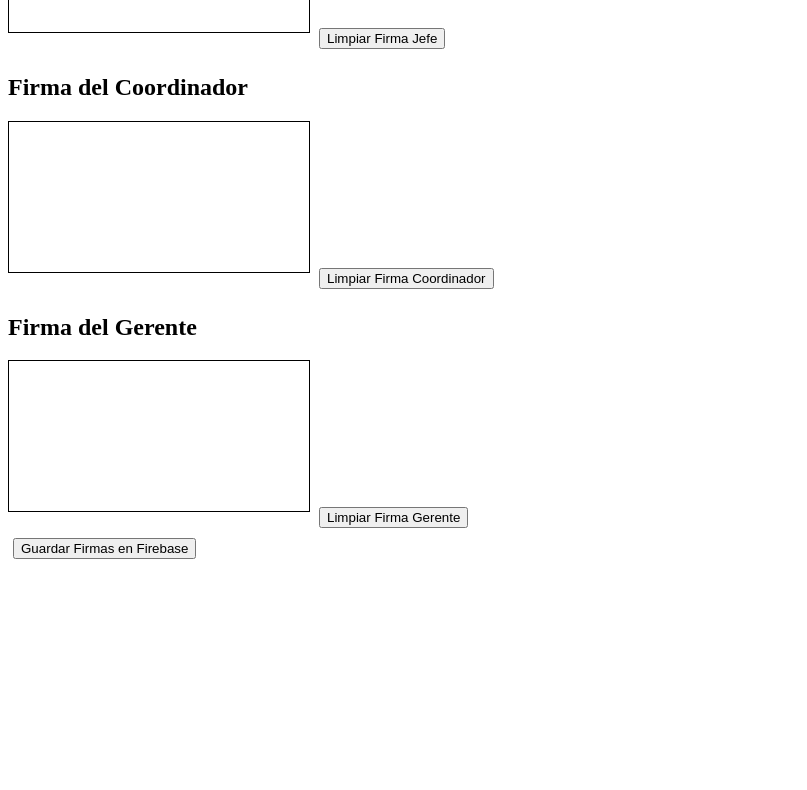
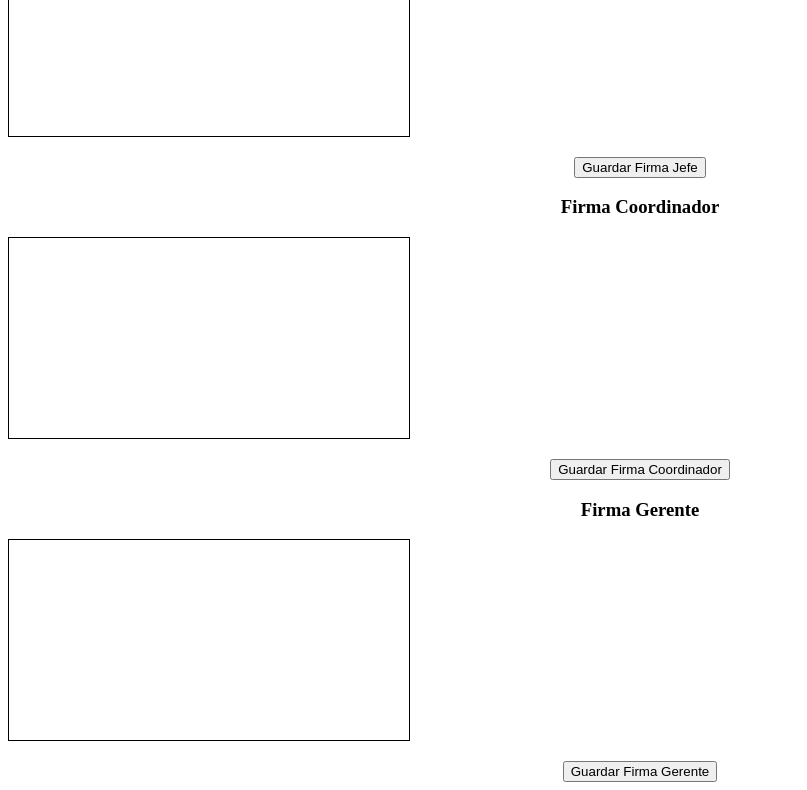
Before and after one commit to rmdesarrollo/firmas, a plain HTML site: page index.html in a window 1280 px wide. Shown: the part 186-976 px from the top of the page, without its empty margins (0-807 px from the left). Before the commit the page ends 800 px from the top, so only its background shows below. Drawn offline with Linux system fonts and the light colour scheme.

Commit message:
Update index.html

```diff
--- a/index.html
+++ b/index.html
@@ -1,118 +1,101 @@
 <!DOCTYPE html>
-<html lang="es">
+<html lang="en">
 <head>
     <meta charset="UTF-8">
     <meta name="viewport" content="width=device-width, initial-scale=1.0">
-    <title>Captura de Firmas</title>
+    <title>Firmas Digitales</title>
     <style>
         canvas {
             border: 1px solid black;
-            margin-bottom: 10px;
+            display: block;
+            margin-bottom: 20px;
         }
-        button {
-            margin: 5px;
+        #container {
+            text-align: center;
         }
     </style>
-    <script src="https://www.gstatic.com/firebasejs/9.23.0/firebase-app.js"></script>
-    <script src="https://www.gstatic.com/firebasejs/9.23.0/firebase-database.js"></script>
 </head>
 <body>
-    <h2>Firma del Jefe</h2>
-    <canvas id="firmaJefe" width="300" height="150"></canvas>
-    <button onclick="clearCanvas('firmaJefe')">Limpiar Firma Jefe</button>
-    <br>
+    <div id="container">
+        <h1>Firmas Digitales</h1>
 
-    <h2>Firma del Coordinador</h2>
-    <canvas id="firmaCoordinador" width="300" height="150"></canvas>
-    <button onclick="clearCanvas('firmaCoordinador')">Limpiar Firma Coordinador</button>
-    <br>
+        <h3>Firma Jefe</h3>
+        <canvas id="firmaJefe" width="400" height="200"></canvas>
+        <button onclick="guardarFirma('firmaJefe', 'jefe')">Guardar Firma Jefe</button>
 
-    <h2>Firma del Gerente</h2>
-    <canvas id="firmaGerente" width="300" height="150"></canvas>
-    <button onclick="clearCanvas('firmaGerente')">Limpiar Firma Gerente</button>
-    <br>
+        <h3>Firma Coordinador</h3>
+        <canvas id="firmaCoordinador" width="400" height="200"></canvas>
+        <button onclick="guardarFirma('firmaCoordinador', 'coordinador')">Guardar Firma Coordinador</button>
 
-    <button onclick="guardarFirmas()">Guardar Firmas en Firebase</button>
+        <h3>Firma Gerente</h3>
+        <canvas id="firmaGerente" width="400" height="200"></canvas>
+        <button onclick="guardarFirma('firmaGerente', 'gerente')">Guardar Firma Gerente</button>
+    </div>
 
     <script>
-        // Configuración de Firebase
-        const firebaseConfig = {
-            apiKey: "AIzaSyBGqsbzvAIoUPgHn-G2OJ3OzHFCeiYfGt8",
-            authDomain: "suburbia-app-19dd2.firebaseapp.com",
-            databaseURL: "https://suburbia-app-19dd2-default-rtdb.firebaseio.com",
-            projectId: "suburbia-app-19dd2",
-            storageBucket: "suburbia-app-19dd2.appspot.com",
-            messagingSenderId: "123456789",
-            appId: "1:123456789:web:abcdefgh"
-        };
+        // Configurar el dibujo en los canvas
+        function iniciarDibujo(canvasId) {
+            const canvas = document.getElementById(canvasId);
+            const ctx = canvas.getContext('2d');
+            let dibujando = false;
 
-        // Inicializa Firebase
-        const app = firebase.initializeApp(firebaseConfig);
-        const database = firebase.database();
+            canvas.addEventListener('mousedown', function(e) {
+                dibujando = true;
+                ctx.beginPath();
+                ctx.moveTo(e.offsetX, e.offsetY);
+            });
 
-        // Capturar las firmas en los canvas
-        const canvasJefe = document.getElementById('firmaJefe');
-        const ctxJefe = canvasJefe.getContext('2d');
+            canvas.addEventListener('mousemove', function(e) {
+                if (dibujando) {
+                    ctx.lineTo(e.offsetX, e.offsetY);
+                    ctx.stroke();
+                }
+            });
 
-        const canvasCoordinador = document.getElementById('firmaCoordinador');
-        const ctxCoordinador = canvasCoordinador.getContext('2d');
+            canvas.addEventListener('mouseup', function() {
+                dibujando = false;
+            });
 
-        const canvasGerente = document.getElementById('firmaGerente');
-        const ctxGerente = canvasGerente.getContext('2d');
-
-        let isDrawing = false;
-
-        // Función para iniciar el dibujo en el canvas
-        function startDrawing(e, canvas, ctx) {
-            isDrawing = true;
-            ctx.beginPath();
-            ctx.moveTo(e.clientX - canvas.offsetLeft, e.clientY - canvas.offsetTop);
+            canvas.addEventListener('mouseleave', function() {
+                dibujando = false;
+            });
         }
 
-        // Función para dibujar en el canvas
-        function draw(e, canvas, ctx) {
-            if (!isDrawing) return;
-            ctx.lineTo(e.clientX - canvas.offsetLeft, e.clientY - canvas.offsetTop);
-            ctx.stroke();
-        }
-
-        // Función para detener el dibujo
-        function stopDrawing() {
-            isDrawing = false;
-        }
-
-        // Event listeners para cada canvas (jefe, coordinador, gerente)
-        canvasJefe.addEventListener('mousedown', (e) => startDrawing(e, canvasJefe, ctxJefe));
-        canvasJefe.addEventListener('mousemove', (e) => draw(e, canvasJefe, ctxJefe));
-        canvasJefe.addEventListener('mouseup', stopDrawing);
-
-        canvasCoordinador.addEventListener('mousedown', (e) => startDrawing(e, canvasCoordinador, ctxCoordinador));
-        canvasCoordinador.addEventListener('mousemove', (e) => draw(e, canvasCoordinador, ctxCoordinador));
-        canvasCoordinador.addEventListener('mouseup', stopDrawing);
-
-        canvasGerente.addEventListener('mousedown', (e) => startDrawing(e, canvasGerente, ctxGerente));
-        canvasGerente.addEventListener('mousemove', (e) => draw(e, canvasGerente, ctxGerente));
-        canvasGerente.addEventListener('mouseup', stopDrawing);
-
-        // Función para limpiar el canvas
-        function clearCanvas(canvasId) {
-            const canvas = document.getElementById(canvasId);
-            const ctx = canvas.getContext('2d');
-            ctx.clearRect(0, 0, canvas.width, canvas.height);
-        }
+        // Iniciar los tres canvas
+        iniciarDibujo('firmaJefe');
+        iniciarDibujo('firmaCoordinador');
+        iniciarDibujo('firmaGerente');
 
         // Función para guardar las firmas en Firebase
-        function guardarFirmas() {
-            const firmaJefe = canvasJefe.toDataURL('image/png');
-            const firmaCoordinador = canvasCoordinador.toDataURL('image/png');
-            const firmaGerente = canvasGerente.toDataURL('image/png');
+        function guardarFirma(canvasId, role) {
+            const canvas = document.getElementById(canvasId);
+            const dataUrl = canvas.toDataURL(); // Convertir canvas a base64
 
-            // Guardar en Firebase
-            firebase.database().ref('FIRMAS/jefe').set(firmaJefe)
-                .then(() => firebase.database().ref('FIRMAS/coordinador').set(firmaCoordinador))
-                .then(() => firebase.database().ref('FIRMAS/gerente').set(firmaGerente))
-                .then(() => alert('Firmas guardadas correctamente'))
-                .catch((error) => alert('Error al guardar firmas: ' + error.message));
+            // URL y token de Firebase
+            const firebaseUrl = 'https://suburbia-app-19dd2-default-rtdb.firebaseio.com/FIRMAS.json';
+            const token = 'AIzaSyBGqsbzvAIoUPgHn-G2OJ3OzHFCeiYfGt8';
+
+            const payload = {};
+            payload[role] = dataUrl; // Guardar la firma según el rol
+
+            // Enviar a Firebase
+            fetch(firebaseUrl, {
+                method: 'PATCH',
+                headers: {
+                    'Content-Type': 'application/json',
+                    'Authorization': `Bearer ${token}`
+                },
+                body: JSON.stringify(payload)
+            })
+            .then(response => response.json())
+            .then(data => {
+                alert(`Firma de ${role} guardada con éxito.`);
+                console.log(data);
+            })
+            .catch(error => {
+                alert(`Error al guardar la firma de ${role}.`);
+                console.error(error);
+            });
         }
     </script>
 </body>
```
